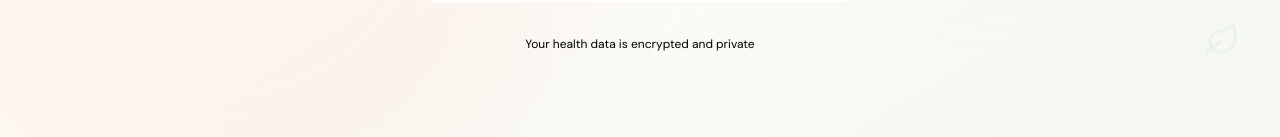
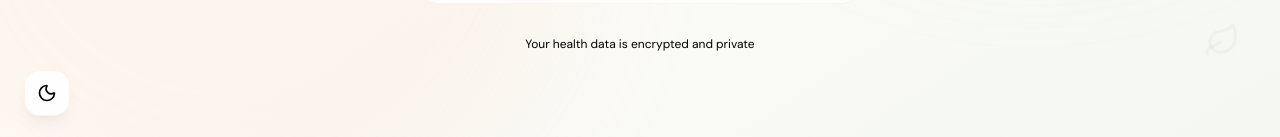
Before and after one commit to lokesh-kashyap3440/daily-health-tracker, a React (Vite) app in the folder frontend/: page /login in a window 1280 px wide. Shown: the part 660-797 px from the top of the page. Built offline with nearby package versions, Linux system fonts and the light colour scheme.

Commit message:
feat: add floating theme toggle visible on all pages (login, register, etc.)

```diff
--- a/frontend/src/App.jsx
+++ b/frontend/src/App.jsx
@@ -1,10 +1,12 @@
 import { BrowserRouter } from 'react-router-dom';
 import AppRouter from './router/AppRouter';
+import ThemeFloatingToggle from './components/theme/ThemeFloatingToggle';
 
 export default function App() {
   return (
     <BrowserRouter>
       <AppRouter />
+      <ThemeFloatingToggle />
     </BrowserRouter>
   );
 }
--- /dev/null
+++ b/frontend/src/components/theme/ThemeFloatingToggle.jsx
@@ -0,0 +1,17 @@
+import { Sun, Moon } from 'lucide-react';
+import useThemeStore from '../../store/themeStore';
+
+export default function ThemeFloatingToggle() {
+    const { theme, toggleTheme } = useThemeStore();
+
+    return (
+        <button
+            onClick={toggleTheme}
+            className="fixed bottom-6 left-6 z-50 p-3 rounded-2xl bg-white/90 backdrop-blur-md border border-cream-200 shadow-lg shadow-black/5 transition-all duration-200 cursor-pointer text-espresso-400 hover:text-espresso-600 hover:shadow-xl hover:scale-105 dark:bg-dark-800/90 dark:border-dark-700 dark:text-dark-400 dark:hover:text-cream-200"
+            title={theme === 'dark' ? 'Switch to light mode' : 'Switch to dark mode'}
+            aria-label="Toggle theme"
+        >
+            {theme === 'dark' ? <Sun size={20} /> : <Moon size={20} />}
+        </button>
+    );
+}
```
